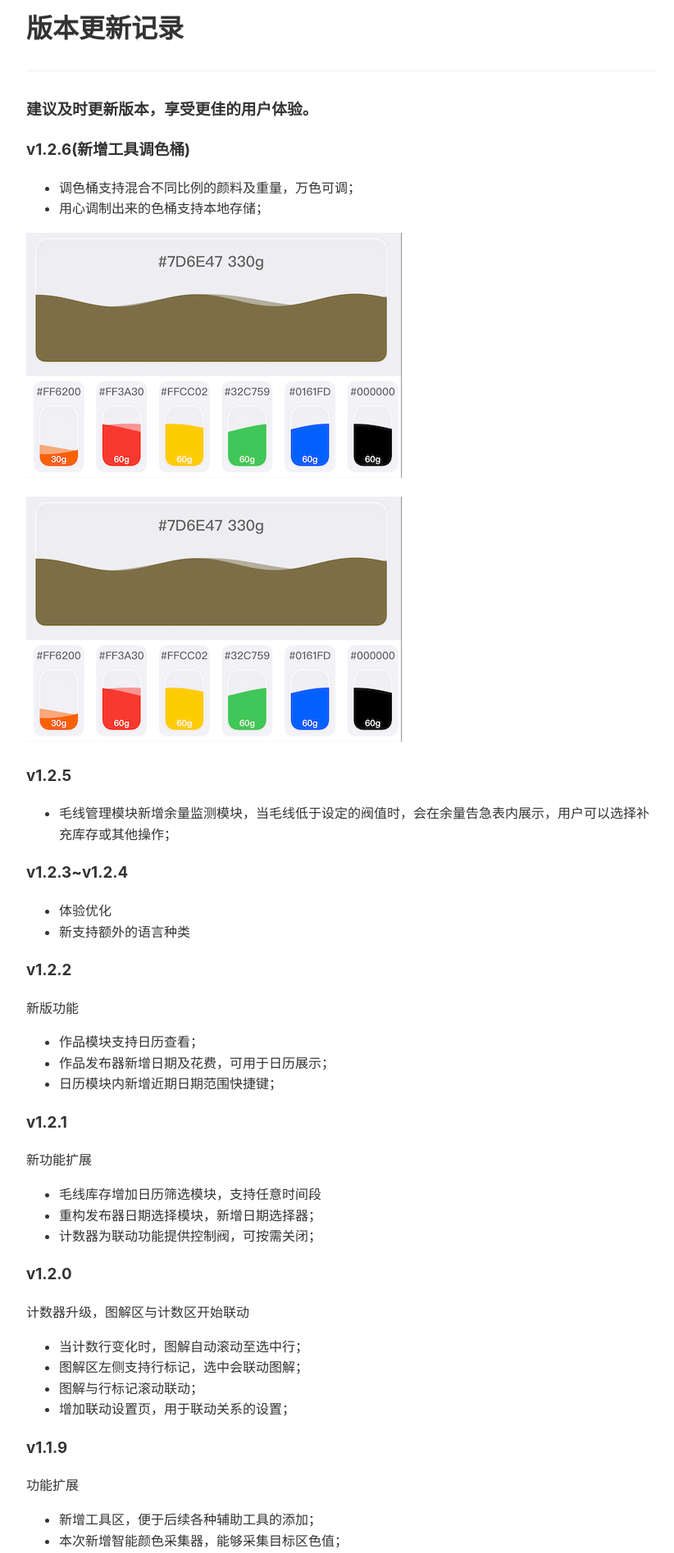
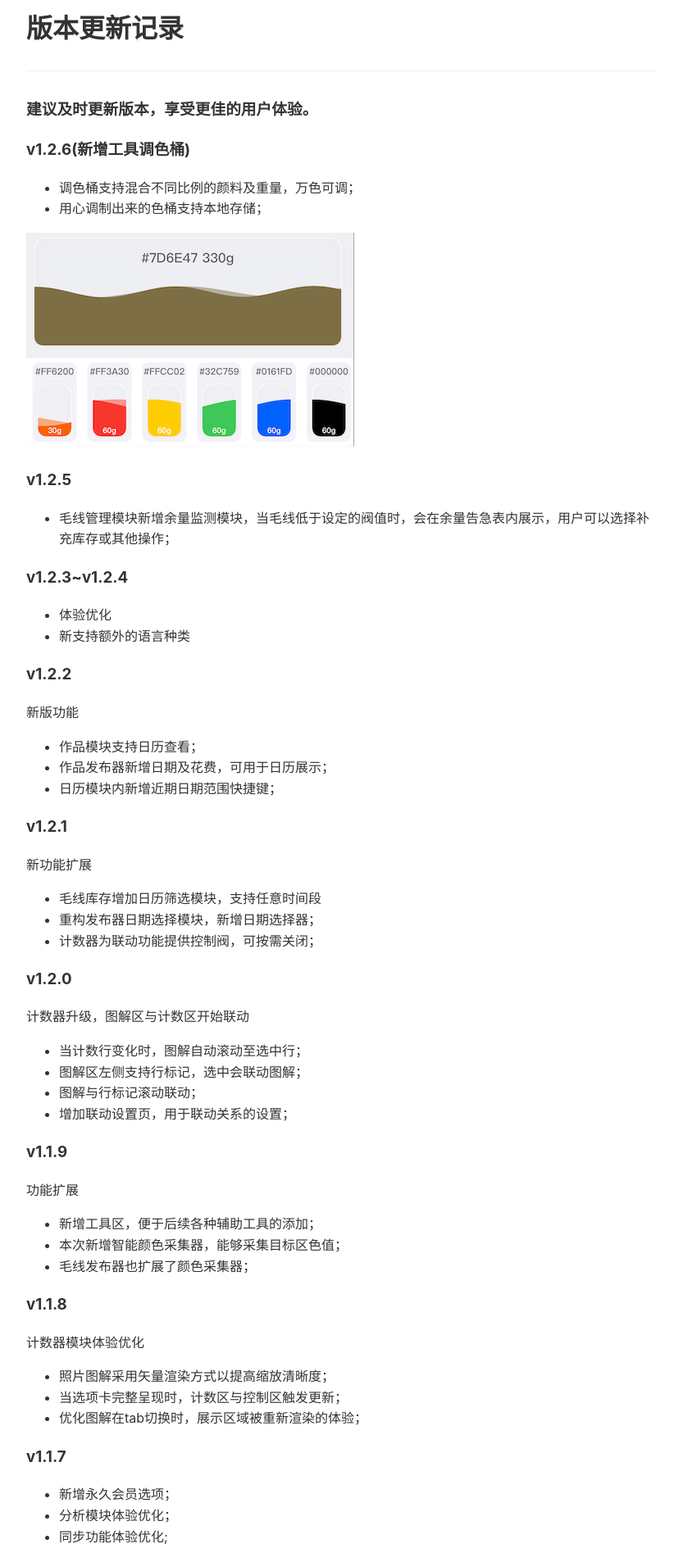
Before and after one commit to iBlackStone/iblackstone.github.io, a Jekyll site: the page built from setword/versions.md, in a window 1280 px wide. Shown: the top 1895 px of the page at 82% size, without its empty margins (224-1046 px from the left). Built offline with Jekyll 4.4.1, drawn with Linux system fonts in a browser that asks for light colours.

Commit message:
version update

```diff
--- a/setword/versions.md
+++ b/setword/versions.md
@@ -11,8 +11,6 @@ title: "版本更新记录"
 - 用心调制出来的色桶支持本地存储；
 
 ![调色桶](/assets/images/bucket.png)
-
-<img src="/assets/images/bucket.png" width="%80">
 
 ### v1.2.5
 
```
Also changed, not shown: assets/images/bucket.png.
